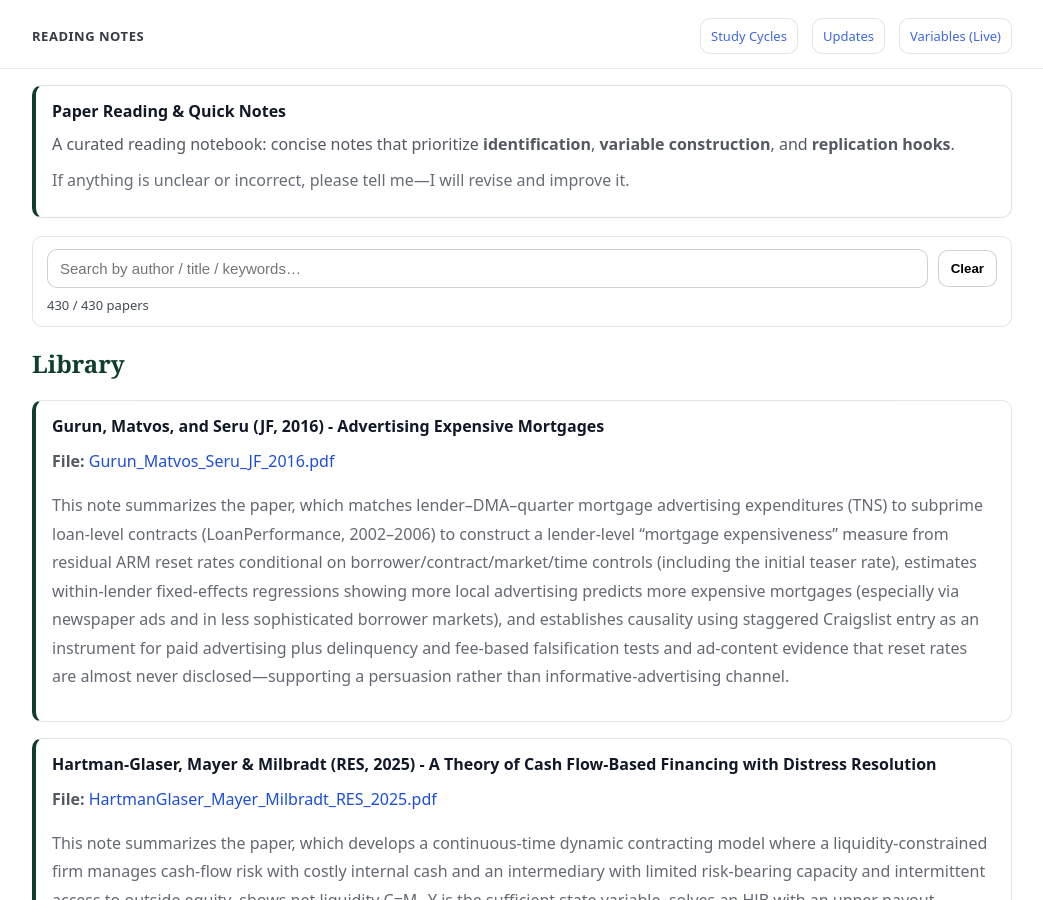
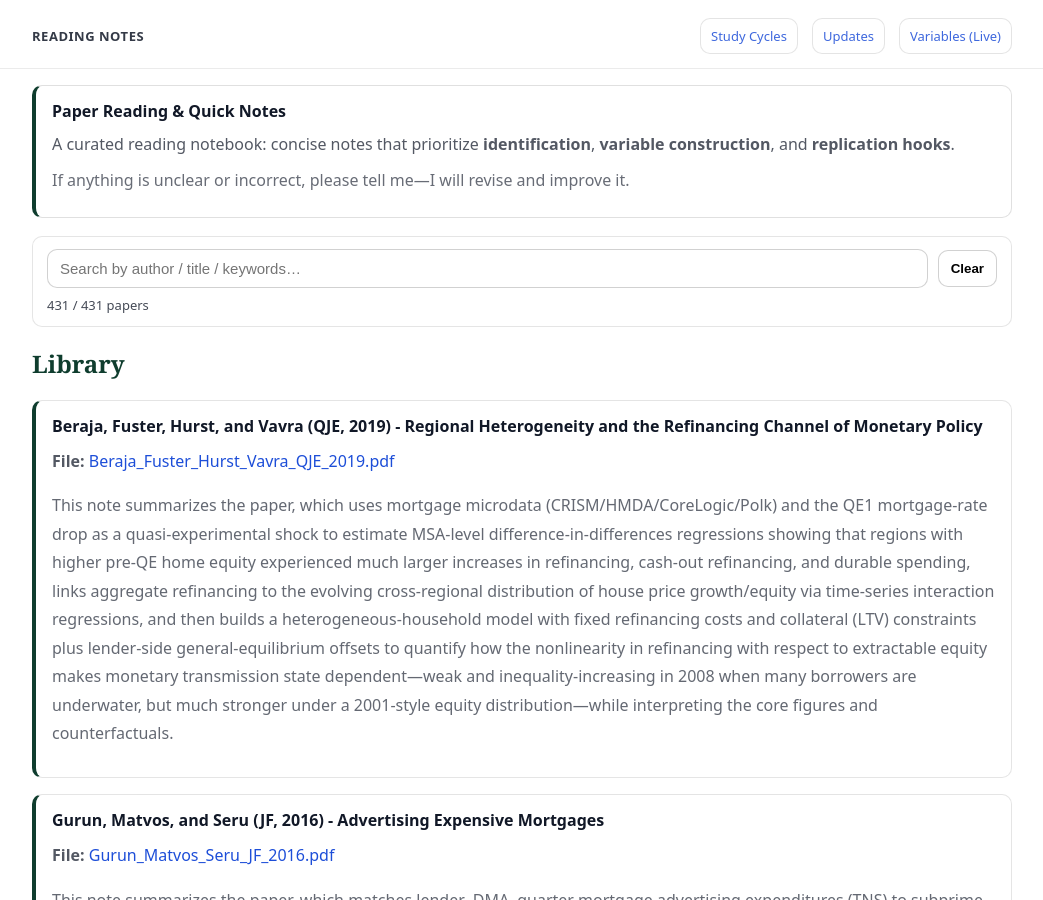
Before and after one commit to yaxinzn/study-archive, a Jekyll site: the page built from reading/index.md, in a window 1280 px wide and 900 px high. Shown: the whole window, without its empty margins (118-1161 px from the left). Built offline with Jekyll 4.4.1, drawn with Linux system fonts in a browser that asks for light colours.

Commit message:
Reading: add/update Beraja_Fuster_Hurst_Vavra_QJE_2019.pdf

```diff
--- a/_data/reading.yml
+++ b/_data/reading.yml
@@ -1,3 +1,7 @@
+- title: "Beraja, Fuster, Hurst, and Vavra (QJE, 2019) - Regional Heterogeneity and the Refinancing Channel of Monetary Policy"
+  file: "Beraja_Fuster_Hurst_Vavra_QJE_2019.pdf"
+  desc: "This note summarizes the paper, which uses mortgage microdata (CRISM/HMDA/CoreLogic/Polk) and the QE1 mortgage-rate drop as a quasi-experimental shock to estimate MSA-level difference-in-differences regressions showing that regions with higher pre-QE home equity experienced much larger increases in refinancing, cash-out refinancing, and durable spending, links aggregate refinancing to the evolving cross-regional distribution of house price growth/equity via time-series interaction regressions, and then builds a heterogeneous-household model with fixed refinancing costs and collateral (LTV) constraints plus lender-side general-equilibrium offsets to quantify how the nonlinearity in refinancing with respect to extractable equity makes monetary transmission state dependent—weak and inequality-increasing in 2008 when many borrowers are underwater, but much stronger under a 2001-style equity distribution—while interpreting the core figures and counterfactuals."
+
 - title: "Gurun, Matvos, and Seru (JF, 2016) - Advertising Expensive Mortgages"
   file: "Gurun_Matvos_Seru_JF_2016.pdf"
   desc: "This note summarizes the paper, which matches lender–DMA–quarter mortgage advertising expenditures (TNS) to subprime loan-level contracts (LoanPerformance, 2002–2006) to construct a lender-level “mortgage expensiveness” measure from residual ARM reset rates conditional on borrower/contract/market/time controls (including the initial teaser rate), estimates within-lender fixed-effects regressions showing more local advertising predicts more expensive mortgages (especially via newspaper ads and in less sophisticated borrower markets), and establishes causality using staggered Craigslist entry as an instrument for paid advertising plus delinquency and fee-based falsification tests and ad-content evidence that reset rates are almost never disclosed—supporting a persuasion rather than informative-advertising channel."
```
Also changed, not shown: 1 other file.
